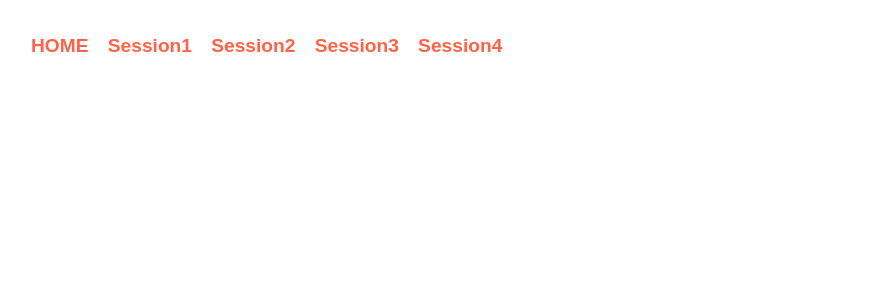
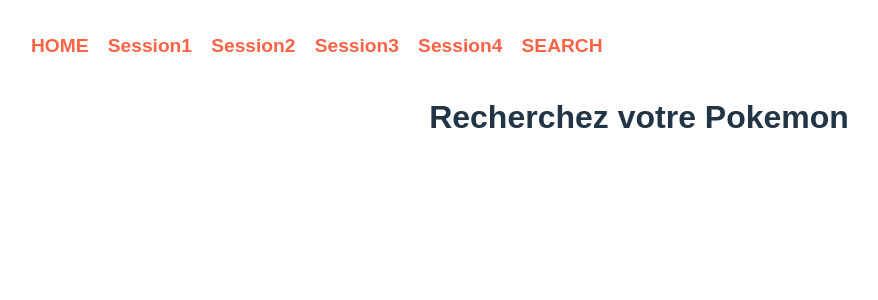
Before and after one commit to theomgrn/WRA506-Vue, a Vue app: page /search in a window 1280 px wide. Shown: the top 300 px of the page, without its empty margins (1-879 px from the left). Built offline with nearby package versions, Linux system fonts and the light colour scheme.

Commit message:
feat : add Vue search

```diff
--- a/src/App.vue
+++ b/src/App.vue
@@ -3,7 +3,7 @@
 import { routes } from "./router";
 
 const dynamicRoutes = routes.filter(route => {
-  return route.name.startsWith("Session") || route.name === "HOME";
+  return route.name.startsWith("Session") || route.name === "HOME" || route.name === "SEARCH";
 });
 </script>
 
--- a/src/router/index.ts
+++ b/src/router/index.ts
@@ -31,6 +31,11 @@
         name: 'Card',
         component: () => import('../components/Card.vue')
     },
+    {
+        path: '/search',
+        name: 'SEARCH',
+        component: () => import('../views/Search.vue')
+    },
 ]
 
 const router = createRouter({
--- /dev/null
+++ b/src/views/Search.vue
@@ -0,0 +1,19 @@
+<script setup lang="ts">
+
+</script>
+
+<template>
+
+  <h1>Recherchez votre Pokemon</h1>
+  <p>
+  </p>
+</template>
+
+<style scoped>
+p{
+  text-align: center;
+}
+h1{
+  text-decoration: none;
+}
+</style>
--- a/src/views/Session4.vue
+++ b/src/views/Session4.vue
@@ -18,8 +18,8 @@
   try {
     const response = await axios.get('./pokemon.json');
     originalData = response.data;
-    originalData.shift(); // Supprime le premier élément
-    data.value = [...originalData]; // Copie des données d'origine
+    originalData.shift();
+    data.value = [...originalData];
     isLoading.value = false;
   } catch (error) {
     console.error(error);
```
